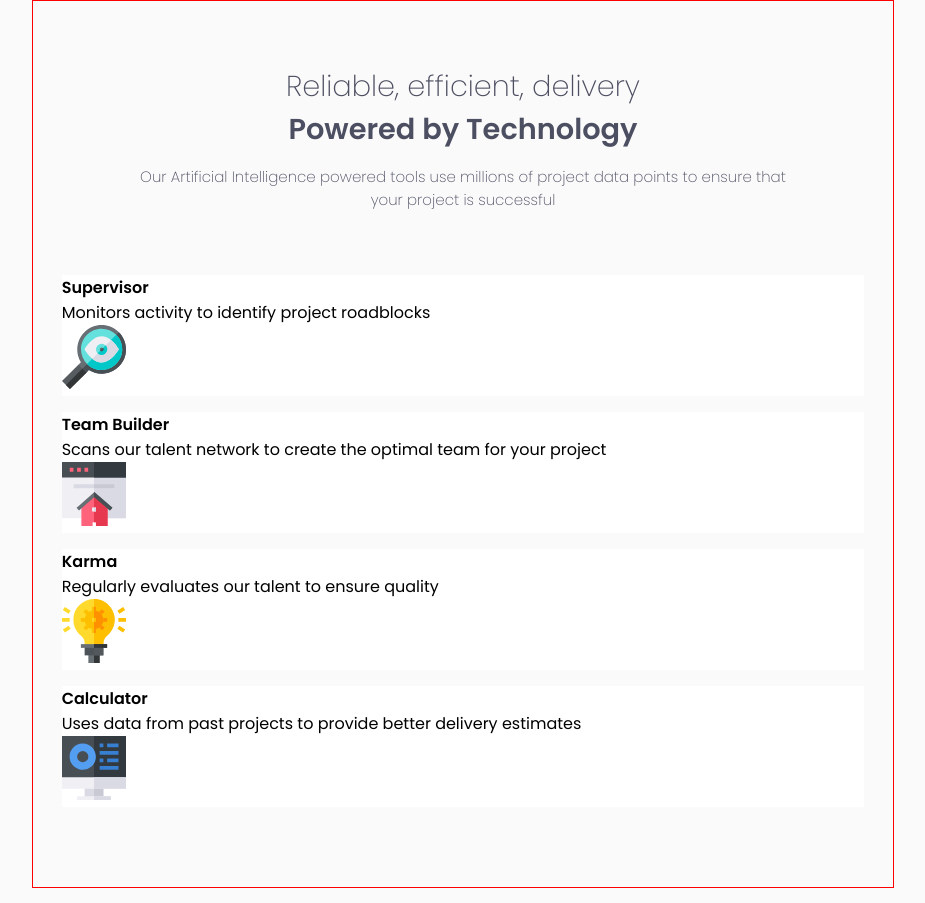
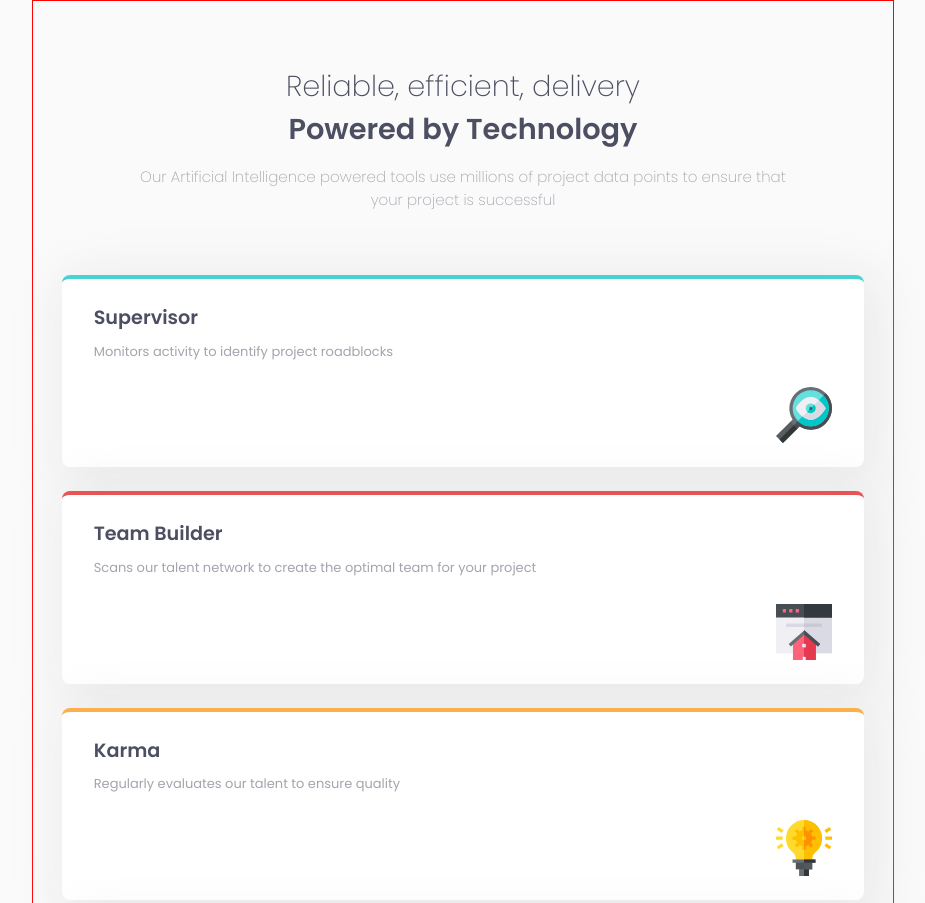
Before and after one commit to lbronsvoort/FO1-four-card-feature-section, a plain HTML site: page index.html in a window 1280 px wide. Shown: the top 903 px of the page, without its empty margins (177-1102 px from the left). Drawn offline with Linux system fonts and the light colour scheme.

Commit message:
Mobiele versie is afgemaakt

```diff
--- a/main.css
+++ b/main.css
@@ -5,7 +5,7 @@
     --primary-blue: hsl(212, 86%, 64%);
 
     --neutral-dark-blue: hsl(234, 12%, 34%);
-    --neutral-grayish-blue: hsl(229, 6%, 66%);
+    --neutral-grayish-blue: rgb(163, 165, 174);
     --neutral-light-gray: hsl(0, 0%, 98%);
 
     --font-size: 15px;
@@ -26,6 +26,7 @@ body {
     display: flex;
     justify-content: center;
     align-items: center;
+    color: var(--neutral-dark-blue);
 }
 
 /* Tekst */
@@ -37,7 +38,6 @@ body {
 
 .main__heading {
     text-align: center;
-    color: var(--neutral-dark-blue);
     /* margin-bottom: 4em; */
     display: flex;
     flex-direction: column;
@@ -59,6 +59,7 @@ span {
 }
 
 .main__heading--p {
+    color: var(--neutral-grayish-blue);
     font-size: var(--font-size);
     font-weight: 200;
     width: 80%;
@@ -72,7 +73,51 @@ span {
 
 .main__grid--card {
     background-color: white;
-    margin: 1em;
+    padding: 1.5em 2em;
+    margin: 0 1em;
+    box-shadow: 8px 8px 50px 6px rgba(222, 222, 222, 0.61);
+    border-radius: .5em;
+    display: flex;
+    flex-direction: column;
+
+    & h2 {
+        font-size: 1.2rem;
+        margin-bottom: .4em;
+    }
+
+    & p {
+            font-weight: 400;
+            font-size: var(--font-size-sm);
+            color: var(--neutral-grayish-blue);
+            max-width: 99%;
+            line-height: 1.8em;
+        }
+
+    & img {
+        width: 3.5rem;
+        padding: 1.5em 0 0;
+        align-self: end;
+    }
+}
+
+.main__grid--card:not(:last-child) {
+    margin: 1em 1em 1.5em;
+}
+
+.cyan {
+    border-top: .3em solid var(--primary-cyan);
+}
+
+.red {
+    border-top: .3em solid var(--primary-red);
+}
+
+.orange {
+    border-top: .3em solid var(--primary-orange);
+}
+
+.blue {
+    border-top: .3em solid var(--primary-blue);
 }
 
 /* Media Queries */
```
